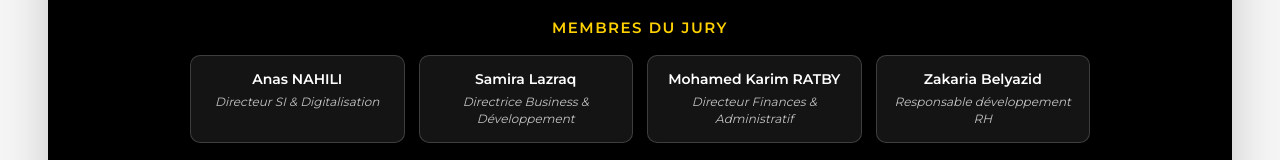
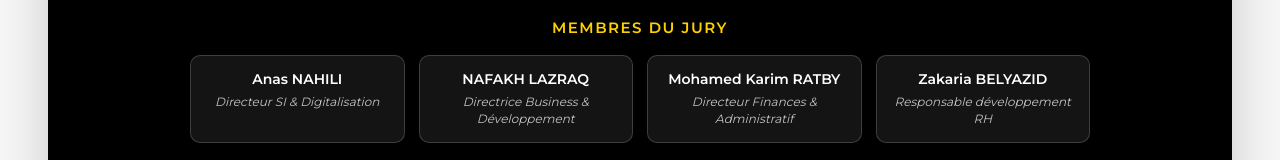
Before and after one commit to OussamaDarif/Presentation-Wafacash, a React (Create React App) app: page / in a window 1280 px wide. Shown: the part 489-649 px from the top of the page. Built offline with nearby package versions, Linux system fonts and the light colour scheme.

Commit message:
make last changes 2

```diff
--- a/src/WafacashPresentation.jsx
+++ b/src/WafacashPresentation.jsx
@@ -48,9 +48,9 @@ const slideDeck = [
     ],
     jury: [
       { name: 'Anas NAHILI', role: 'Directeur SI & Digitalisation' },
-      { name: 'Samira Lazraq', role: 'Directrice Business & Développement' },
+      { name: 'NAFAKH LAZRAQ', role: 'Directrice Business & Développement' },
       { name: 'Mohamed Karim RATBY', role: 'Directeur Finances & Administratif' },
-      { name: 'Zakaria Belyazid', role: 'Responsable  développement RH' },
+      { name: 'Zakaria BELYAZID', role: 'Responsable développement RH' },
     ],
     export: {
       title: 'Refonte du Module PayCash',
@@ -627,9 +627,8 @@ const slideDeck = [
       '13 Novembre 2025',
     ],
     jury: [
-      { name: 'Samira NAFAKH LAZRAQ', role: 'Directrice du Pôle Ventes & Distribution' },
       { name: 'Anas NAHILI', role: 'Directeur SI & Digitalisation' },
-      { name: 'Samira Lazraq', role: 'Directrice Business & Développement' },
+      { name: 'Samira NAFAKH LAZRAQ', role: 'Directrice Business & Développement' },
       { name: 'Mohamed Karim Ratby', role: 'Directeur Finances & Administratif' },
       { name: 'Zakaria Belyazid', role: 'Responsable  développement RH' },
     ],
```
